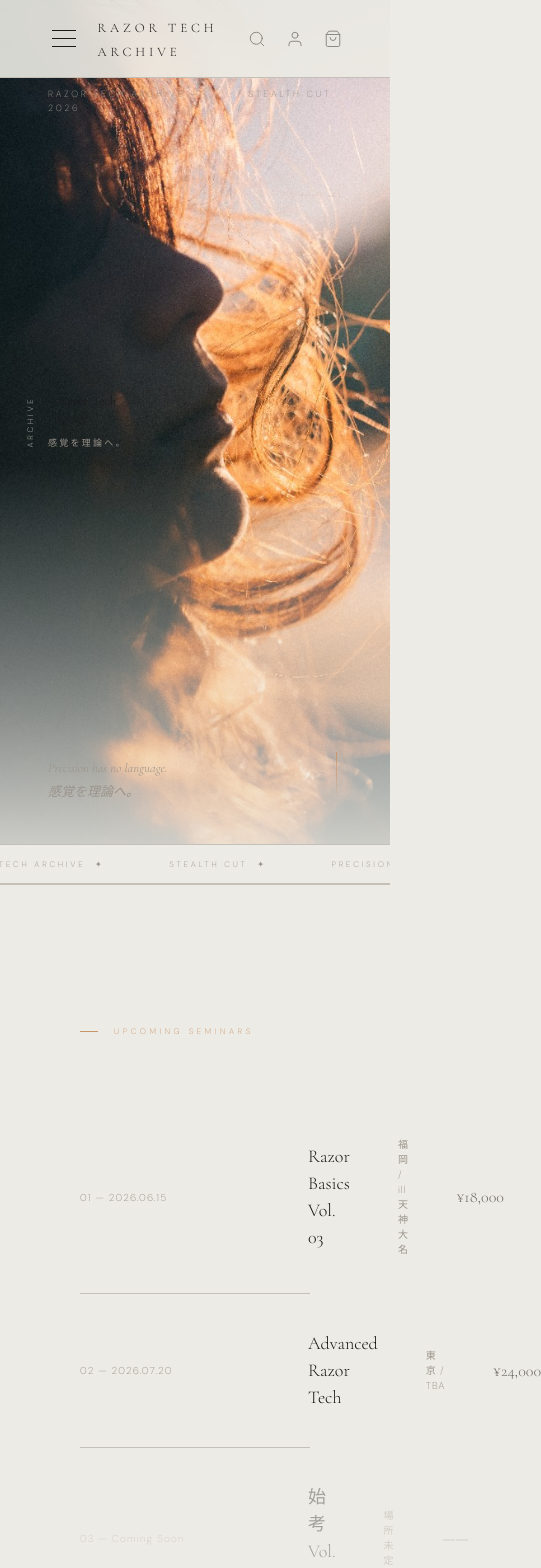
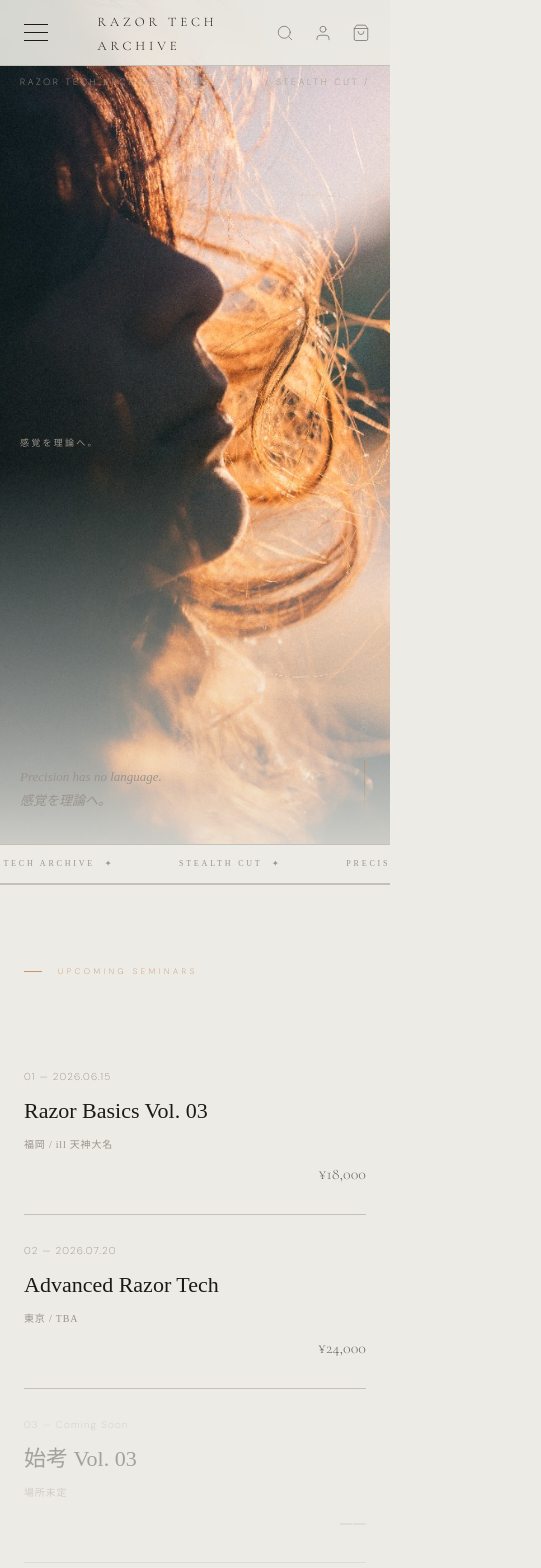
Before and after one commit to razortecharchive/rta-website, a Next.js app: page / in a window 390 px wide. Shown: the top 1568 px of the page, 541 px wide, since content can reach past the window. Built offline with nearby package versions, Linux system fonts and the light colour scheme.

Commit message:
mobile fix

```diff
--- a/app/page.js
+++ b/app/page.js
@@ -8,7 +8,7 @@ export default function Home() {
     <main style={{background:'#EDEBE5', minHeight:'100vh', fontFamily:'DM Sans, sans-serif', fontWeight:200, color:'#1C1A17'}}>
 
       {/* NAV */}
-      <nav style={{position:'fixed', top:0, left:0, right:0, zIndex:200, padding:'26px 48px', display:'flex', alignItems:'center', justifyContent:'space-between', background:'rgba(237,235,229,0.9)', backdropFilter:'blur(12px)', borderBottom:'1px solid #C4BFB7'}}>
+      <nav className="site-nav" style={{position:'fixed', top:0, left:0, right:0, zIndex:200, padding:'26px 48px', display:'flex', alignItems:'center', justifyContent:'space-between', background:'rgba(237,235,229,0.9)', backdropFilter:'blur(12px)', borderBottom:'1px solid #C4BFB7'}}>
         <button onClick={() => setMenuOpen(!menuOpen)} style={{display:'flex', flexDirection:'column', gap:7, cursor:'pointer', padding:4, background:'none', border:'none', zIndex:300}}>
           <span style={{display:'block', width:24, height:1, background:'#1C1A17', transition:'all 0.5s', transform: menuOpen ? 'translateY(8px) rotate(45deg)' : 'none'}}></span>
           <span style={{display:'block', width:24, height:1, background:'#1C1A17', transition:'all 0.5s', opacity: menuOpen ? 0 : 1}}></span>
@@ -32,7 +32,7 @@ export default function Home() {
 
       {/* MENU OVERLAY */}
       {menuOpen && (
-        <div style={{position:'fixed', inset:0, background:'#E5E2DA', zIndex:150, display:'flex', flexDirection:'column', justifyContent:'center', padding:'120px 80px 80px'}}>
+        <div className="menu-overlay" style={{position:'fixed', inset:0, background:'#E5E2DA', zIndex:150, display:'flex', flexDirection:'column', justifyContent:'center', padding:'120px 80px 80px'}}>
           <ul style={{listStyle:'none', marginBottom:80}}>
             {[['01','Seminar'],['02','Shop'],['03','Members'],['04','About'],['05','Archive'],['06','Contact']].map(([num, name]) => (
               <li key={name} style={{borderBottom:'1px solid #C4BFB7', overflow:'hidden'}}>
@@ -45,7 +45,7 @@ export default function Home() {
             ))}
           </ul>
           <div style={{display:'flex', justifyContent:'space-between', alignItems:'flex-end'}}>
-            <p style={{fontFamily:'Cormorant Garamond, serif', fontSize:12, fontStyle:'italic', color:'#9A948C', lineHeight:1.8}}>Precision has no language.<br/>感覚を理論へ。</p>
+            <p style={{fontFamily:"'Hiragino Mincho Pro', 'ヒラギノ明朝 Pro', serif", fontSize:12, fontStyle:'italic', color:'#9A948C', lineHeight:1.8}}>Precision has no language.<br/>感覚を理論へ。</p>
             <div style={{display:'flex', gap:28}}>
               <a href="#" style={{fontSize:9, letterSpacing:'0.22em', textTransform:'uppercase', color:'#9A948C', textDecoration:'none'}}>Instagram</a>
               <a href="#" style={{fontSize:9, letterSpacing:'0.22em', textTransform:'uppercase', color:'#9A948C', textDecoration:'none'}}>© 2026 RTA</a>
@@ -56,19 +56,19 @@ export default function Home() {
 
       {/* HERO */}
       <section style={{position:'relative', width:'100vw', height:'100vh', background:'#EDEBE5', overflow:'hidden'}}>
-        <img src="/hero.png" alt="Razor Tech Archive" style={{position:'absolute', inset:0, width:'100%', height:'100%', objectFit:'cover', objectPosition:'center'}} />
+        <img src="/hero.png" alt="Razor Tech Archive" style={{position:'absolute', top:0, left:0, width:'100%', height:'100%', objectFit:'cover', objectPosition:'center'}} />
         <div style={{position:'absolute', inset:0, background:'linear-gradient(to bottom, rgba(237,235,229,0) 55%, rgba(237,235,229,0.85) 100%)', zIndex:5, pointerEvents:'none'}}></div>
-        <div style={{position:'absolute', top:88, left:0, right:0, padding:'0 48px', display:'flex', justifyContent:'space-between', zIndex:10}}>
+        <div className="hero-meta" style={{position:'absolute', top:88, left:0, right:0, padding:'0 48px', display:'flex', justifyContent:'space-between', zIndex:10}}>
           <span style={{fontSize:9, letterSpacing:'0.3em', textTransform:'uppercase', color:'#9A948C'}}>Razor Tech Archive — 2026</span>
           <span style={{fontSize:9, letterSpacing:'0.3em', textTransform:'uppercase', color:'#9A948C'}}>/ Stealth Cut /</span>
         </div>
-        <span style={{position:'absolute', left:24, top:'50%', transform:'translateY(-50%) rotate(180deg)', writingMode:'vertical-rl', fontSize:8, letterSpacing:'0.35em', textTransform:'uppercase', color:'#C4BFB7', zIndex:10}}>Archive</span>
-        <div style={{position:'absolute', left:48, top:'50%', transform:'translateY(-50%)', zIndex:10}}>
+        <span className="hero-vert" style={{position:'absolute', left:24, top:'50%', transform:'translateY(-50%) rotate(180deg)', writingMode:'vertical-rl', fontSize:8, letterSpacing:'0.35em', textTransform:'uppercase', color:'#C4BFB7', zIndex:10}}>Archive</span>
+        <div className="hero-title-block" style={{position:'absolute', left:48, top:'50%', transform:'translateY(-50%)', zIndex:10}}>
           <h1 style={{fontFamily:'Cormorant Garamond, serif', fontSize:'clamp(13px,1.4vw,18px)', fontWeight:300, lineHeight:1.3, marginBottom:10}}>—Razor Tech<br/>Archive</h1>
-          <p style={{fontSize:9, letterSpacing:'0.25em', textTransform:'uppercase', color:'#9A948C'}}>感覚を理論へ。</p>
+          <p style={{fontFamily:"'Hiragino Mincho Pro', 'ヒラギノ明朝 Pro', serif", fontSize:9, letterSpacing:'0.25em', textTransform:'uppercase', color:'#9A948C'}}>感覚を理論へ。</p>
         </div>
-        <div style={{position:'absolute', bottom:40, left:0, right:0, padding:'0 48px', display:'flex', alignItems:'flex-end', justifyContent:'space-between', zIndex:10}}>
-          <p style={{fontFamily:'Cormorant Garamond, serif', fontSize:13, fontStyle:'italic', color:'#9A948C', lineHeight:1.8}}>Precision has no language.<br/>感覚を理論へ。</p>
+        <div className="hero-bottom" style={{position:'absolute', bottom:40, left:0, right:0, padding:'0 48px', display:'flex', alignItems:'flex-end', justifyContent:'space-between', zIndex:10}}>
+          <p style={{fontFamily:"'Hiragino Mincho Pro', 'ヒラギノ明朝 Pro', serif", fontSize:13, fontStyle:'italic', color:'#9A948C', lineHeight:1.8}}>Precision has no language.<br/>感覚を理論へ。</p>
           <div style={{display:'flex', flexDirection:'column', alignItems:'center', gap:12}}>
             <span style={{fontSize:8, letterSpacing:'0.3em', textTransform:'uppercase', color:'#C4BFB7', writingMode:'vertical-rl'}}>Scroll</span>
             <div style={{
@@ -85,13 +85,13 @@ export default function Home() {
       <div style={{borderTop:'1px solid #C4BFB7', borderBottom:'1px solid #C4BFB7', padding:'13px 0', overflow:'hidden'}}>
         <div style={{display:'flex', gap:60, animation:'tick 28s linear infinite', whiteSpace:'nowrap'}}>
           {['Razor Tech Archive','Stealth Cut','Precision Has No Language','感覚を理論へ','From Sensation to Theory','Razor Tech Archive','Stealth Cut','Precision Has No Language','感覚を理論へ','From Sensation to Theory'].map((t,i) => (
-            <span key={i} style={{fontSize:8, letterSpacing:'0.35em', textTransform:'uppercase', color:'#9A948C', flexShrink:0}}>{t} &nbsp;✦&nbsp; </span>
+            <span key={i} style={{fontFamily:"'Hiragino Mincho Pro', 'ヒラギノ明朝 Pro', serif", fontSize:8, letterSpacing:'0.35em', textTransform:'uppercase', color:'#9A948C', flexShrink:0}}>{t} &nbsp;✦&nbsp; </span>
           ))}
         </div>
       </div>
 
       {/* SEMINAR */}
-      <section style={{padding:'140px 80px', borderTop:'1px solid #C4BFB7'}}>
+      <section className="section-pad" style={{padding:'140px 80px', borderTop:'1px solid #C4BFB7'}}>
         <div style={{fontSize:8, letterSpacing:'0.45em', textTransform:'uppercase', color:'#C9956A', marginBottom:64, display:'flex', alignItems:'center', gap:16}}>
           <span style={{width:18, height:1, background:'#C9956A', display:'inline-block'}}></span>
           Upcoming Seminars
@@ -101,24 +101,24 @@ export default function Home() {
           {num:'02', date:'2026.07.20', name:'Advanced Razor Tech', loc:'東京 / TBA', price:'¥24,000'},
           {num:'03', date:'Coming Soon', name:'始考 Vol. 03', loc:'場所未定', price:'——', dim:true},
         ].map(s => (
-          <a key={s.num} href="#" style={{display:'grid', gridTemplateColumns:'180px 1fr auto auto', alignItems:'center', gap:48, padding:'36px 0', borderBottom:'1px solid #C4BFB7', textDecoration:'none', color:'#1C1A17', opacity: s.dim ? 0.35 : 1}}>
+          <a key={s.num} href="#" className="seminar-item" style={{display:'grid', gridTemplateColumns:'180px 1fr auto auto', alignItems:'center', gap:48, padding:'36px 0', borderBottom:'1px solid #C4BFB7', textDecoration:'none', color:'#1C1A17', opacity: s.dim ? 0.35 : 1}}>
             <span style={{fontSize:10, color:'#9A948C', letterSpacing:'0.12em'}}>{s.num} — {s.date}</span>
-            <span style={{fontFamily:'Cormorant Garamond, serif', fontSize:'clamp(18px,2.4vw,30px)', fontWeight:300}}>{s.name}</span>
-            <span style={{fontSize:10, color:'#9A948C', letterSpacing:'0.08em'}}>{s.loc}</span>
+            <span className="seminar-name" style={{fontFamily:"'Hiragino Mincho Pro', 'ヒラギノ明朝 Pro', serif", fontSize:'clamp(18px,2.4vw,30px)', fontWeight:300}}>{s.name}</span>
+            <span style={{fontFamily:"'Hiragino Mincho Pro', 'ヒラギノ明朝 Pro', serif", fontSize:10, color:'#9A948C', letterSpacing:'0.08em'}}>{s.loc}</span>
             <span style={{fontFamily:'Cormorant Garamond, serif', fontSize:16, fontWeight:300, textAlign:'right', opacity:0.6}}>{s.price}</span>
           </a>
         ))}
       </section>
 
       {/* ABOUT */}
-      <section style={{padding:'140px 80px', borderTop:'1px solid #C4BFB7'}}>
+      <section className="section-pad" style={{padding:'140px 80px', borderTop:'1px solid #C4BFB7'}}>
         <div style={{fontSize:8, letterSpacing:'0.45em', textTransform:'uppercase', color:'#C9956A', marginBottom:64, display:'flex', alignItems:'center', gap:16}}>
           <span style={{width:18, height:1, background:'#C9956A', display:'inline-block'}}></span>
           About
         </div>
-        <div style={{display:'grid', gridTemplateColumns:'1fr 1fr', gap:120}}>
+        <div className="about-grid" style={{display:'grid', gridTemplateColumns:'1fr 1fr', gap:120}}>
           <div>
-            <div style={{fontFamily:'Cormorant Garamond, serif', fontSize:'clamp(40px,5vw,72px)', fontWeight:200, lineHeight:0.95, letterSpacing:'-0.02em', marginBottom:48}}>
+            <div className="about-heading" style={{fontFamily:'Cormorant Garamond, serif', fontSize:'clamp(40px,5vw,72px)', fontWeight:200, lineHeight:0.95, letterSpacing:'-0.02em', marginBottom:48}}>
               The Art<br/>of <em style={{fontStyle:'italic', color:'#C9956A'}}>Stealth</em><br/>Cut
             </div>
             <div style={{width:72, height:72, border:'1px solid #C4BFB7', display:'flex', alignItems:'center', justifyContent:'center'}}>
@@ -126,30 +126,30 @@ export default function Home() {
             </div>
           </div>
           <div style={{paddingTop:8}}>
-            <p style={{fontSize:12, lineHeight:2.1, color:'#9A948C', marginBottom:24}}>Razor Tech Archive（RTA）は、レザーカット技術の教育・普及を専門とする教育プラットフォームです。</p>
-            <p style={{fontSize:12, lineHeight:2.1, color:'#9A948C', marginBottom:24}}><strong style={{color:'#1C1A17', fontWeight:300}}>「stealth cut」</strong>——音もなく、摩擦もなく、ただ正確に。フクロウの飛翔のように静寂の中に宿る技術を、理論と感覚の両軸から追求する。</p>
-            <p style={{fontSize:12, lineHeight:2.1, color:'#9A948C'}}>セミナー、アーカイブコンテンツ、技術者コミュニティを通じて、カット技術の新しい基準を提案します。</p>
+            <p style={{fontFamily:"'Hiragino Mincho Pro', 'ヒラギノ明朝 Pro', serif", fontSize:12, lineHeight:2.1, color:'#9A948C', marginBottom:24}}>Razor Tech Archive（RTA）は、レザーカット技術の教育・普及を専門とする教育プラットフォームです。</p>
+            <p style={{fontFamily:"'Hiragino Mincho Pro', 'ヒラギノ明朝 Pro', serif", fontSize:12, lineHeight:2.1, color:'#9A948C', marginBottom:24}}><strong style={{color:'#1C1A17', fontWeight:300}}>「stealth cut」</strong>——音もなく、摩擦もなく、ただ正確に。フクロウの飛翔のように静寂の中に宿る技術を、理論と感覚の両軸から追求する。</p>
+            <p style={{fontFamily:"'Hiragino Mincho Pro', 'ヒラギノ明朝 Pro', serif", fontSize:12, lineHeight:2.1, color:'#9A948C'}}>セミナー、アーカイブコンテンツ、技術者コミュニティを通じて、カット技術の新しい基準を提案します。</p>
           </div>
         </div>
       </section>
 
       {/* MEMBERS */}
-      <section style={{padding:'140px 80px', borderTop:'1px solid #C4BFB7'}}>
-        <div style={{border:'1px solid #C4BFB7', padding:'100px 80px', display:'flex', alignItems:'center', justifyContent:'space-between', gap:60, position:'relative', overflow:'hidden'}}>
+      <section className="section-pad" style={{padding:'140px 80px', borderTop:'1px solid #C4BFB7'}}>
+        <div className="members-banner" style={{border:'1px solid #C4BFB7', padding:'100px 80px', display:'flex', alignItems:'center', justifyContent:'space-between', gap:60, position:'relative', overflow:'hidden'}}>
           <div>
             <div style={{fontSize:8, letterSpacing:'0.45em', textTransform:'uppercase', color:'#C9956A', marginBottom:28, display:'flex', alignItems:'center', gap:16}}>
               <span style={{width:18, height:1, background:'#C9956A', display:'inline-block'}}></span>
               Members
             </div>
-            <h2 style={{fontFamily:'Cormorant Garamond, serif', fontSize:'clamp(32px,4vw,56px)', fontWeight:200, lineHeight:1.0, marginBottom:20, letterSpacing:'-0.01em'}}>Join the<br/>Archive</h2>
-            <p style={{fontSize:12, color:'#9A948C', lineHeight:2, maxWidth:400}}>会員限定コンテンツ、オンラインセミナー、アプリへのアクセス。技術を深める場所がここにあります。</p>
+            <h2 className="members-heading" style={{fontFamily:'Cormorant Garamond, serif', fontSize:'clamp(32px,4vw,56px)', fontWeight:200, lineHeight:1.0, marginBottom:20, letterSpacing:'-0.01em'}}>Join the<br/>Archive</h2>
+            <p style={{fontFamily:"'Hiragino Mincho Pro', 'ヒラギノ明朝 Pro', serif", fontSize:12, color:'#9A948C', lineHeight:2, maxWidth:400}}>会員限定コンテンツ、オンラインセミナー、アプリへのアクセス。技術を深める場所がここにあります。</p>
           </div>
           <a href="#" style={{fontSize:9, letterSpacing:'0.28em', textTransform:'uppercase', color:'#1C1A17', border:'1px solid #C4BFB7', padding:'20px 52px', textDecoration:'none', whiteSpace:'nowrap', flexShrink:0}}>Join Now</a>
         </div>
       </section>
 
       {/* FOOTER */}
-      <footer style={{padding:'48px 80px', borderTop:'1px solid #C4BFB7', display:'flex', alignItems:'center', justifyContent:'space-between'}}>
+      <footer className="site-footer" style={{padding:'48px 80px', borderTop:'1px solid #C4BFB7', display:'flex', alignItems:'center', justifyContent:'space-between'}}>
         <span style={{fontFamily:'Cormorant Garamond, serif', fontSize:13, letterSpacing:'0.3em', textTransform:'uppercase', opacity:0.5}}>Razor Tech Archive</span>
         <span style={{fontSize:9, letterSpacing:'0.18em', color:'#9A948C'}}>© 2026 Razor Tech Archive</span>
         <div style={{display:'flex', gap:24}}>
@@ -165,6 +165,62 @@ export default function Home() {
           0%, 100% { transform: scaleY(0.3); transform-origin: top; opacity: 0.4; }
           50% { transform: scaleY(1); transform-origin: top; opacity: 1; }
         }
+        @media (max-width: 768px) {
+          .site-nav {
+            padding: 20px 20px !important;
+          }
+          .menu-overlay {
+            padding: 100px 24px 40px !important;
+          }
+          .hero-meta {
+            padding: 0 20px !important;
+            top: 76px !important;
+          }
+          .hero-vert {
+            display: none !important;
+          }
+          .hero-title-block {
+            left: 20px !important;
+          }
+          .hero-bottom {
+            padding: 0 20px !important;
+            bottom: 32px !important;
+          }
+          .section-pad {
+            padding: 80px 24px !important;
+          }
+          .about-grid {
+            grid-template-columns: 1fr !important;
+            gap: 48px !important;
+          }
+          .about-heading {
+            font-size: 44px !important;
+            margin-bottom: 28px !important;
+          }
+          .seminar-item {
+            grid-template-columns: 1fr !important;
+            gap: 10px !important;
+            padding: 28px 0 !important;
+          }
+          .seminar-name {
+            font-size: 22px !important;
+          }
+          .members-banner {
+            flex-direction: column !important;
+            align-items: flex-start !important;
+            gap: 32px !important;
+            padding: 56px 28px !important;
+          }
+          .members-heading {
+            font-size: 34px !important;
+          }
+          .site-footer {
+            flex-direction: column !important;
+            gap: 18px !important;
+            padding: 36px 24px !important;
+            text-align: center !important;
+          }
+        }
       `}</style>
     </main>
   );
```
